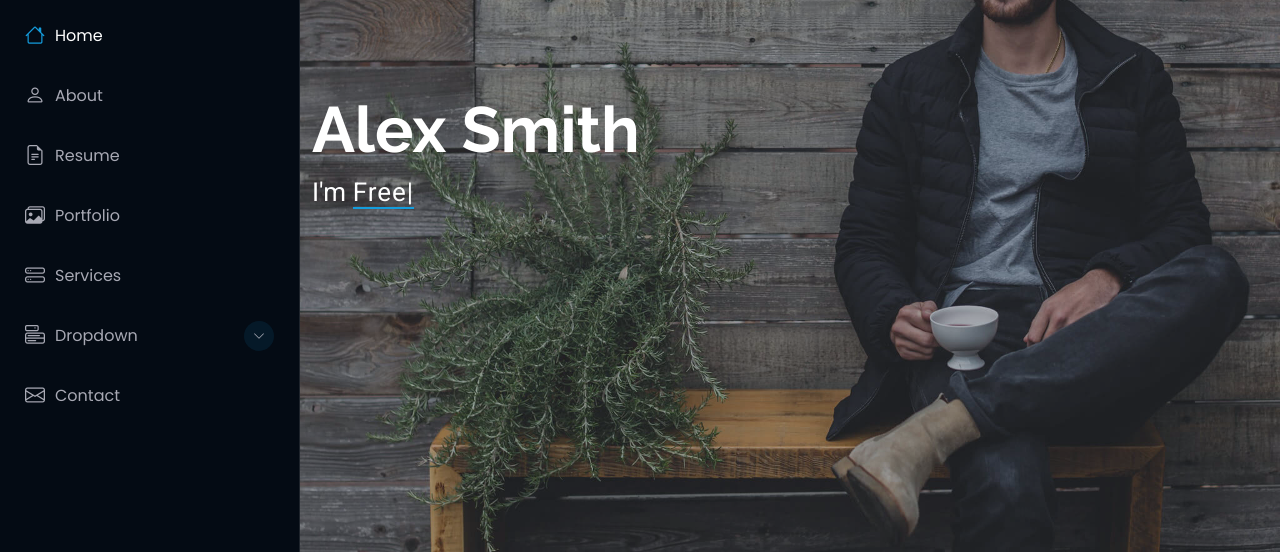
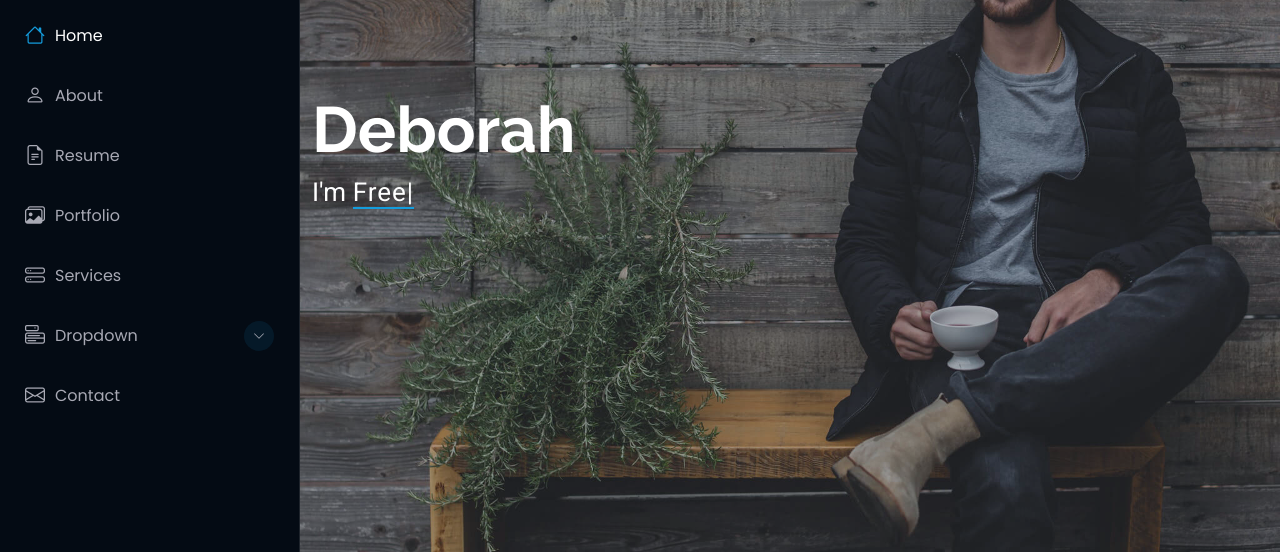
Before and after one commit to Deborah203/portfolio, a plain HTML site: page index.html in a window 1280 px wide. Shown: the part 248-802 px from the top of the page. Drawn offline with nearby package versions, Linux system fonts and the light colour scheme.

Commit message:
Update index.html

```diff
--- a/index.html
+++ b/index.html
@@ -97,7 +97,7 @@
       <img src="assets/img/hero-bg.jpg" alt="" data-aos="fade-in" class="">
 
       <div class="container" data-aos="fade-up" data-aos-delay="100">
-        <h2>Alex Smith</h2>
+        <h2>Deborah</h2>
         <p>I'm <span class="typed" data-typed-items="Designer, Developer, Freelancer, Photographer">Designer</span><span class="typed-cursor typed-cursor--blink" aria-hidden="true"></span><span class="typed-cursor typed-cursor--blink" aria-hidden="true"></span></p>
       </div>
 
```
